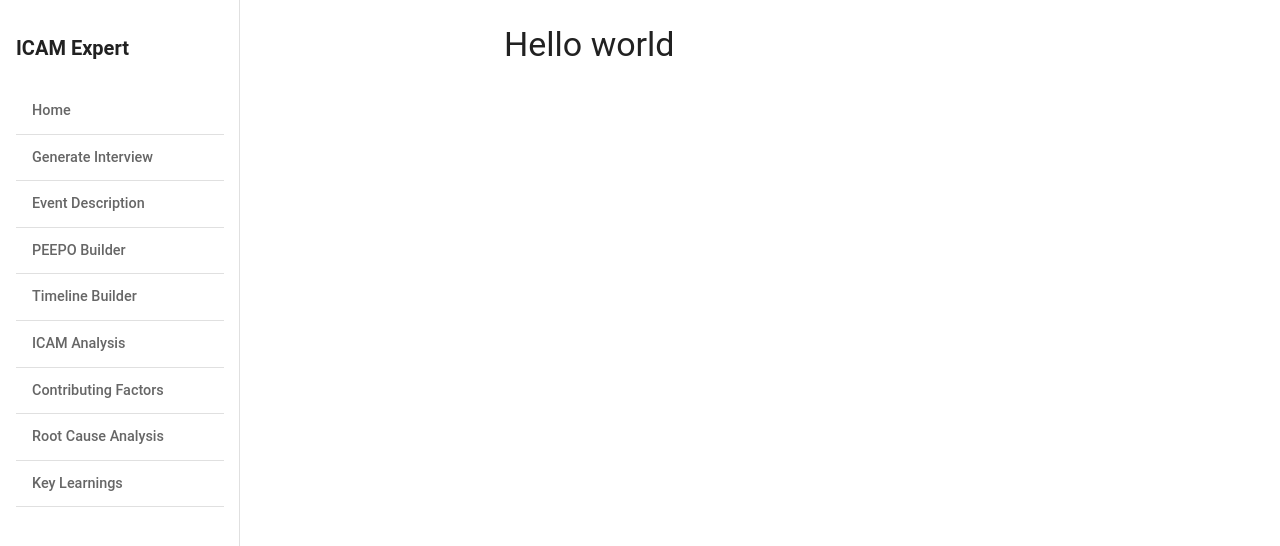
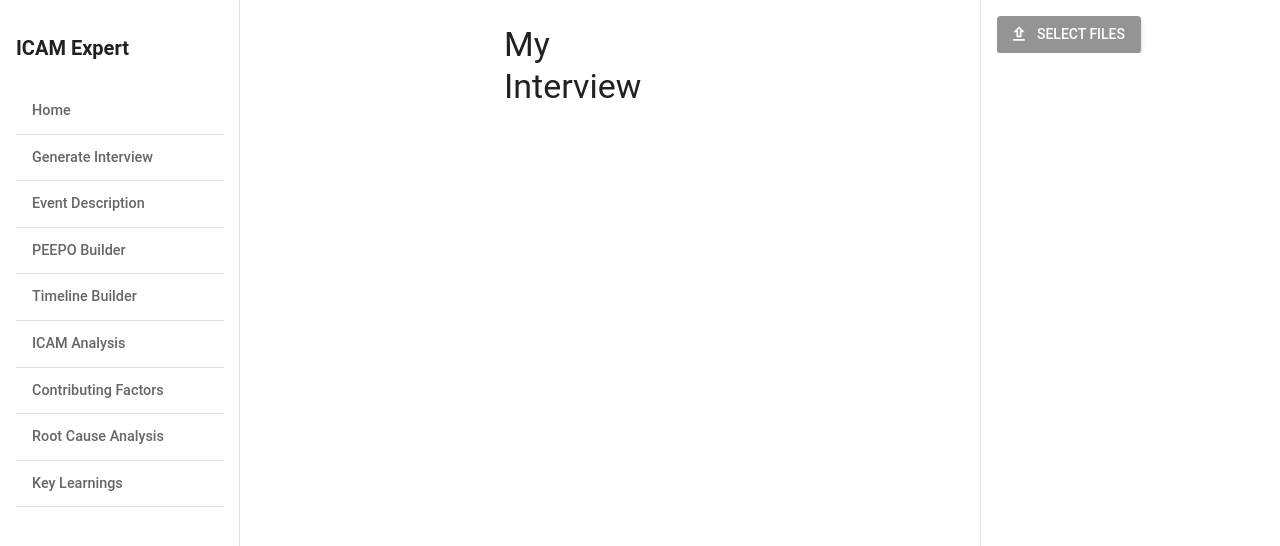
Before and after one commit to caglarcem/ICAM-Expert-App, a React (Create React App) app in the folder icam-expert-frontend/: page /interview in a window 1280 px wide. Shown: the top 546 px of the page. Built offline with nearby package versions, Linux system fonts and the light colour scheme.

Commit message:
add components for each menu item

```diff
--- a/icam-expert-frontend/src/App.tsx
+++ b/icam-expert-frontend/src/App.tsx
@@ -1,11 +1,20 @@
 import React from 'react';
 import { Route, Routes } from 'react-router-dom';
 import { Box, CssBaseline, Drawer } from '@mui/material';
-import Menu from './components/Menu/Menu';
+import Menu from './components/Sections/Menu';
 import Home from './components/Pages/Home';
 import Interview from './components/Pages/Interview';
+import Event from './components/Pages/Event';
+import Peepo from './components/Pages/Peepo';
+import Timeline from './components/Pages/Timeline';
+import Icam from './components/Pages/Icam';
+import Contributing from './components/Pages/Contributing';
+import Rca from './components/Pages/Rca';
+import Learnings from './components/Pages/Learnings';
+import UploadPanel from './components/Sections/UploadPanel';
 
 const drawerWidth = 240;
+const rightPanelWidth = 300;
 
 const App: React.FC = () => {
   return (
@@ -32,13 +41,35 @@ const App: React.FC = () => {
           bgcolor: 'background.default',
           p: 3,
           marginLeft: `${drawerWidth}px`,
+          marginRight: `${rightPanelWidth}px`, // Reserve space for the right panel
         }}
       >
         <Routes>
           <Route path="/" element={<Home />} />
           <Route path="/interview" element={<Interview />} />
+          <Route path="/event" element={<Event />} />
+          <Route path="/peepo" element={<Peepo />} />
+          <Route path="/timeline" element={<Timeline />} />
+          <Route path="/icam" element={<Icam />} />
+          <Route path="/contributing" element={<Contributing />} />
+          <Route path="/rca" element={<Rca />} />
+          <Route path="/learnings" element={<Learnings />} />
         </Routes>
       </Box>
+      <Drawer
+        sx={{
+          width: rightPanelWidth,
+          flexShrink: 0,
+          '& .MuiDrawer-paper': {
+            width: rightPanelWidth,
+            boxSizing: 'border-box',
+          },
+        }}
+        variant="permanent"
+        anchor="right"
+      >
+        <UploadPanel />
+      </Drawer>
     </Box>
   );
 };
--- /dev/null
+++ b/icam-expert-frontend/src/components/Pages/Contributing.tsx
@@ -0,0 +1,12 @@
+import React from 'react';
+import { Typography } from '@mui/material';
+
+const Contributing: React.FC = () => {
+  return (
+    <div>
+      <Typography variant="h4">My contributing</Typography>
+    </div>
+  );
+};
+
+export default Contributing;
--- /dev/null
+++ b/icam-expert-frontend/src/components/Pages/Event.tsx
@@ -0,0 +1,12 @@
+import React from 'react';
+import { Typography } from '@mui/material';
+
+const Event: React.FC = () => {
+  return (
+    <div>
+      <Typography variant="h4">My event</Typography>
+    </div>
+  );
+};
+
+export default Event;
--- /dev/null
+++ b/icam-expert-frontend/src/components/Pages/Icam.tsx
@@ -0,0 +1,12 @@
+import React from 'react';
+import { Typography } from '@mui/material';
+
+const Icam: React.FC = () => {
+  return (
+    <div>
+      <Typography variant="h4">ICAM</Typography>
+    </div>
+  );
+};
+
+export default Icam;
--- a/icam-expert-frontend/src/components/Pages/Interview.tsx
+++ b/icam-expert-frontend/src/components/Pages/Interview.tsx
@@ -4,7 +4,7 @@ import { Typography } from '@mui/material';
 const Interview: React.FC = () => {
   return (
     <div>
-      <Typography variant="h4">Hello world</Typography>
+      <Typography variant="h4">My Interview</Typography>
     </div>
   );
 };
--- /dev/null
+++ b/icam-expert-frontend/src/components/Pages/Learnings.tsx
@@ -0,0 +1,12 @@
+import React from 'react';
+import { Typography } from '@mui/material';
+
+const Learnings: React.FC = () => {
+  return (
+    <div>
+      <Typography variant="h4">My Learnings</Typography>
+    </div>
+  );
+};
+
+export default Learnings;
--- /dev/null
+++ b/icam-expert-frontend/src/components/Pages/Peepo.tsx
@@ -0,0 +1,12 @@
+import React from 'react';
+import { Typography } from '@mui/material';
+
+const Peepo: React.FC = () => {
+  return (
+    <div>
+      <Typography variant="h4">My Peepo</Typography>
+    </div>
+  );
+};
+
+export default Peepo;
--- /dev/null
+++ b/icam-expert-frontend/src/components/Pages/Rca.tsx
@@ -0,0 +1,12 @@
+import React from 'react';
+import { Typography } from '@mui/material';
+
+const Rca: React.FC = () => {
+  return (
+    <div>
+      <Typography variant="h4">My RCA</Typography>
+    </div>
+  );
+};
+
+export default Rca;
--- /dev/null
+++ b/icam-expert-frontend/src/components/Pages/Timeline.tsx
@@ -0,0 +1,12 @@
+import React from 'react';
+import { Typography } from '@mui/material';
+
+const Timeline: React.FC = () => {
+  return (
+    <div>
+      <Typography variant="h4">Timeline</Typography>
+    </div>
+  );
+};
+
+export default Timeline;
--- /dev/null
+++ b/icam-expert-frontend/src/components/Sections/UploadPanel.tsx
@@ -0,0 +1,50 @@
+import React, { useState, ChangeEvent } from 'react';
+import { Box, Button, Typography, Input, InputLabel } from '@mui/material';
+import { UploadOutlined as UploadIcon } from '@mui/icons-material';
+
+const UploadPanel: React.FC = () => {
+  const [files, setSelectedFiles] = useState<File[]>([]);
+
+  const handleFileChange = (e: ChangeEvent<HTMLInputElement>) => {
+    if (e.target.files) {
+      const selectedFiles = Array.from(e.target.files);
+      setSelectedFiles(prevFiles => [...prevFiles, ...selectedFiles]);
+    }
+  };
+
+  return (
+    <Box sx={{ padding: 2 }}>
+      <Input
+        id="fileInput"
+        style={{ display: 'none' }}
+        type="file"
+        onChange={handleFileChange}
+        inputProps={{ multiple: true, accept: '.pdf' }}
+      />
+      <InputLabel htmlFor="fileInput">
+        <Button
+          sx={{
+            backgroundColor: '#949494',
+            '&:hover': {
+              backgroundColor: '#757575',
+            },
+          }}
+          variant="contained"
+          component="span"
+          startIcon={<UploadIcon />}
+        >
+          Select Files
+        </Button>
+      </InputLabel>
+      <Box sx={{ display: 'flex', flexDirection: 'column', marginTop: 2 }}>
+        {files.map((file, index) => (
+          <Typography key={index} variant="body2">
+            {file.name}
+          </Typography>
+        ))}
+      </Box>
+    </Box>
+  );
+};
+
+export default UploadPanel;
```
Also changed, not shown: icam-expert-frontend/src/components/Sections/Menu.tsx (renamed from icam-expert-frontend/src/components/Menu/Menu.tsx), 1 other file (tests, documents, lock files or other folders).
